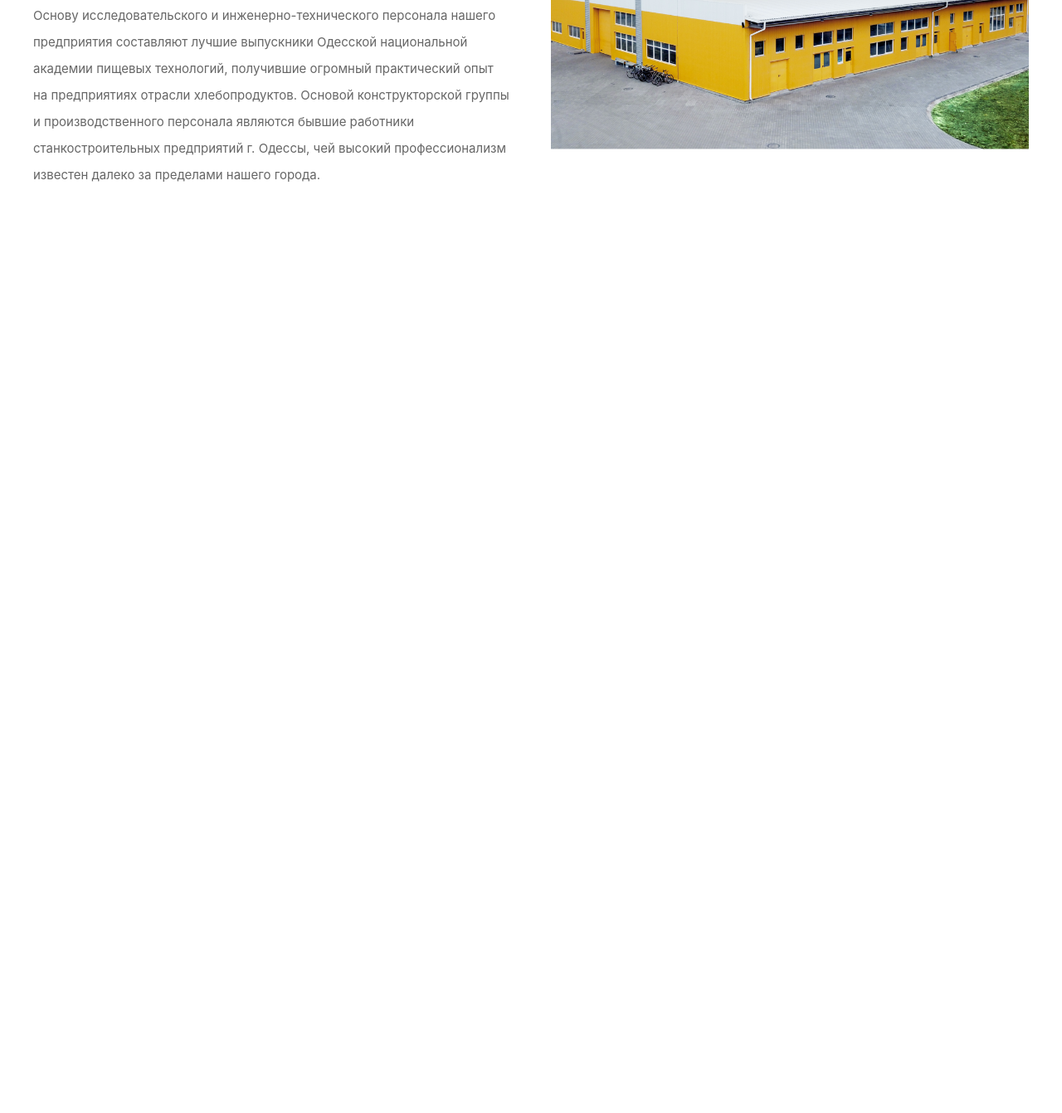
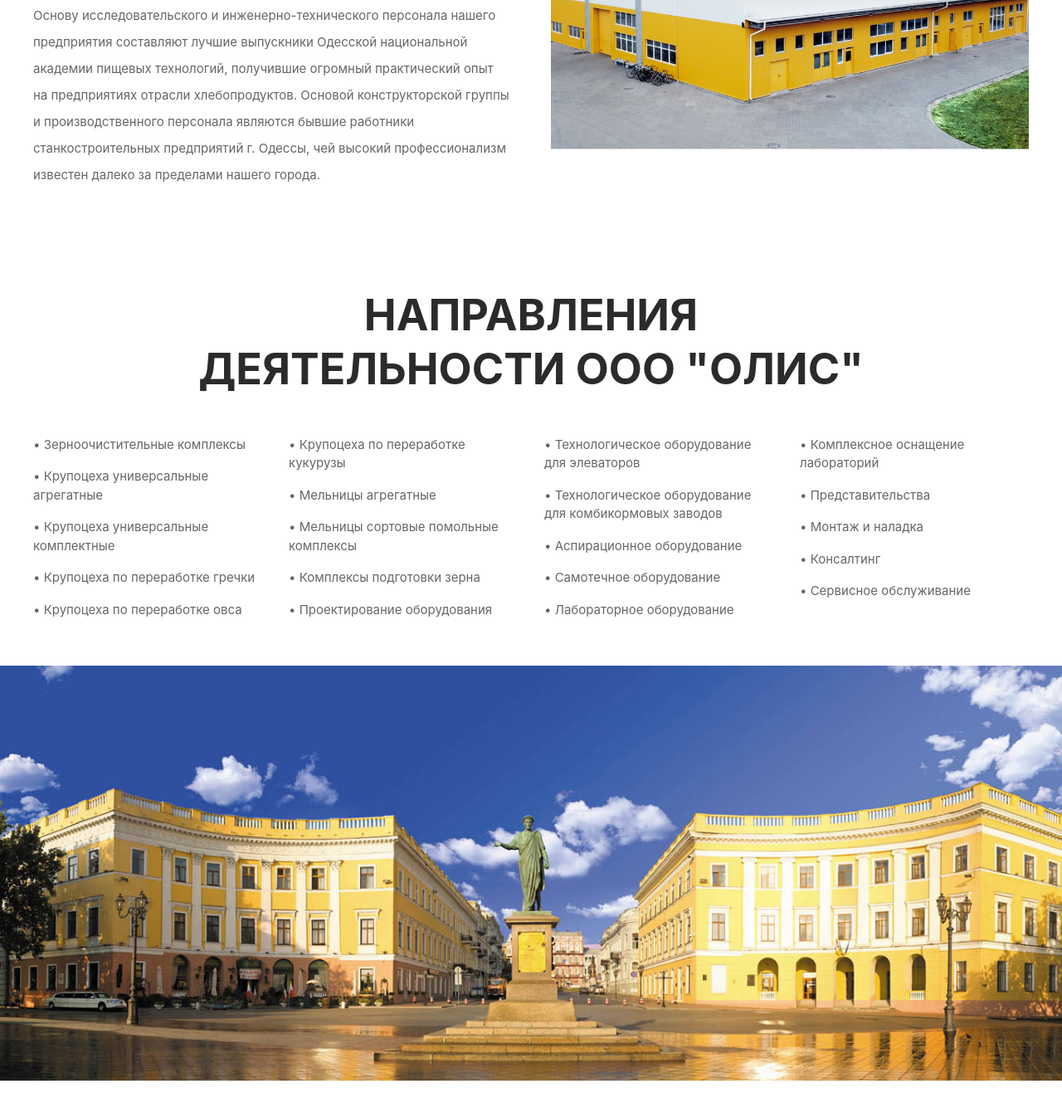
Before and after one commit to nozimnegmatov0010/teamwork4, a website: page src/muhammad.html in a window 1280 px wide. Shown: the part 1798-3139 px from the top of the page at 83% size. Before the commit the page ends 2089 px from the top, so only its background shows below. Drawn offline with nearby package versions, Linux system fonts and the light colour scheme; files that its build step writes are made by us from their sources.

Commit message:
section 3 page 6

```diff
--- a/src/muhammad.html
+++ b/src/muhammad.html
@@ -192,6 +192,67 @@
         </div>
     </div>
 
+
+
+    <div class="w-full bg-white pt-14 pb-14">
+    <div class="lg:max-w-[1200px] max-w-[90%] m-auto">
+
+        <!-- Title -->
+        <h1 class="text-center text-[28px] lg:text-[52px] font-bold text-[#2B2B2B] leading-tight">
+            НАПРАВЛЕНИЯ <br>
+            ДЕЯТЕЛЬНОСТИ ООО "ОЛИС"
+        </h1>
+
+
+        <div class="grid grid-cols-1 lg:grid-cols-4 gap-8 mt-12 text-[#666666]">
+
+
+            <div class="space-y-4 text-[14px] lg:text-[15px]">
+                <p>• Зерноочистительные комплексы</p>
+                <p>• Крупоцеха универсальные агрегатные</p>
+                <p>• Крупоцеха универсальные комплектные</p>
+                <p>• Крупоцеха по переработке гречки</p>
+                <p>• Крупоцеха по переработке овса</p>
+            </div>
+
+
+            <div class="space-y-4 text-[14px] lg:text-[15px]">
+                <p>• Крупоцеха по переработке кукурузы</p>
+                <p>• Мельницы агрегатные</p>
+                <p>• Мельницы сортовые помольные комплексы</p>
+                <p>• Комплексы подготовки зерна</p>
+                <p>• Проектирование оборудования</p>
+            </div>
+
+
+            <div class="space-y-4 text-[14px] lg:text-[15px]">
+                <p>• Технологическое оборудование для элеваторов</p>
+                <p>• Технологическое оборудование для комбикормовых заводов</p>
+                <p>• Аспирационное оборудование</p>
+                <p>• Самотечное оборудование</p>
+                <p>• Лабораторное оборудование</p>
+            </div>
+
+
+            <div class="space-y-4 text-[14px] lg:text-[15px]">
+                <p>• Комплексное оснащение лабораторий</p>
+                <p>• Представительства</p>
+                <p>• Монтаж и наладка</p>
+                <p>• Консалтинг</p>
+                <p>• Сервисное обслуживание</p>
+            </div>
+
+        </div>
+
+    </div>
+
+
+    <div class="w-full mt-14">
+        <img src="./nmkimages/alaaa.jpg" alt=""
+            class="w-full object-cover lg:h-[500px]">
+    </div>
+</div>
+
 </body>
 
 </html>
```
Also changed, not shown: src/nmkimages/alaaa.jpg (added).
